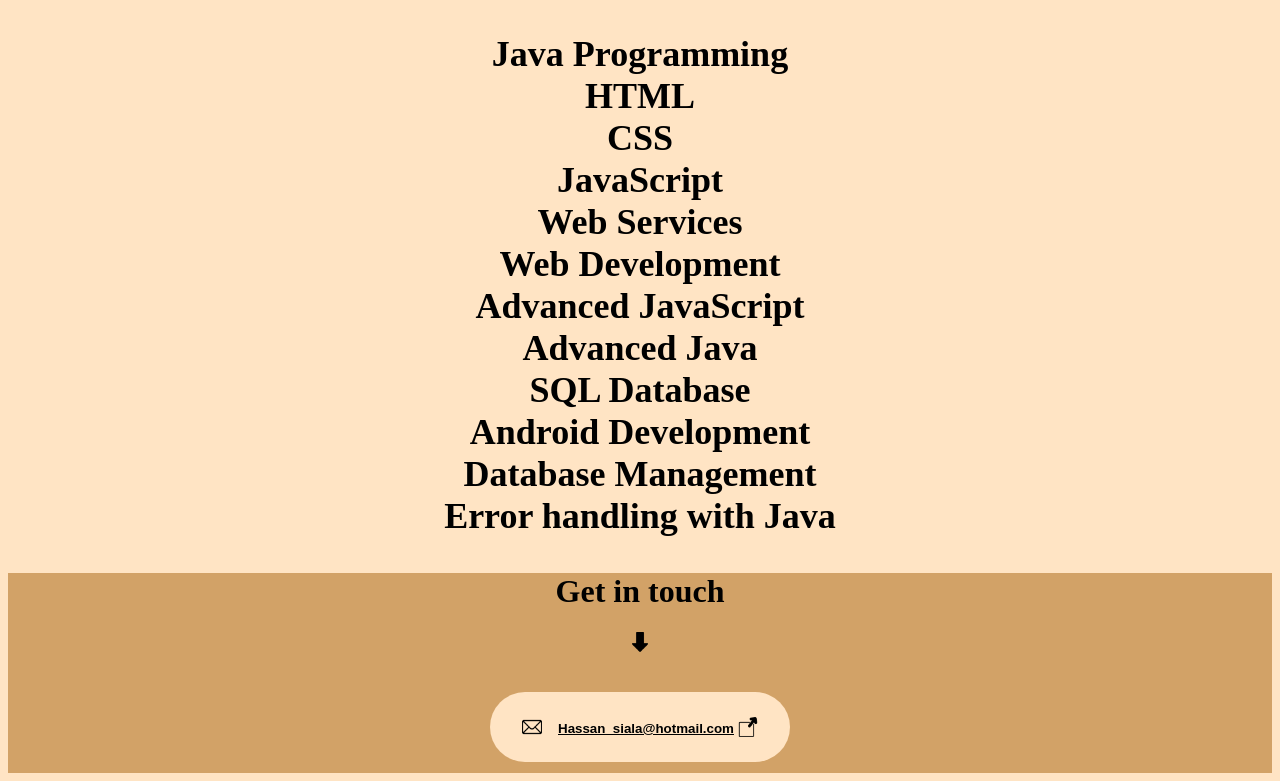
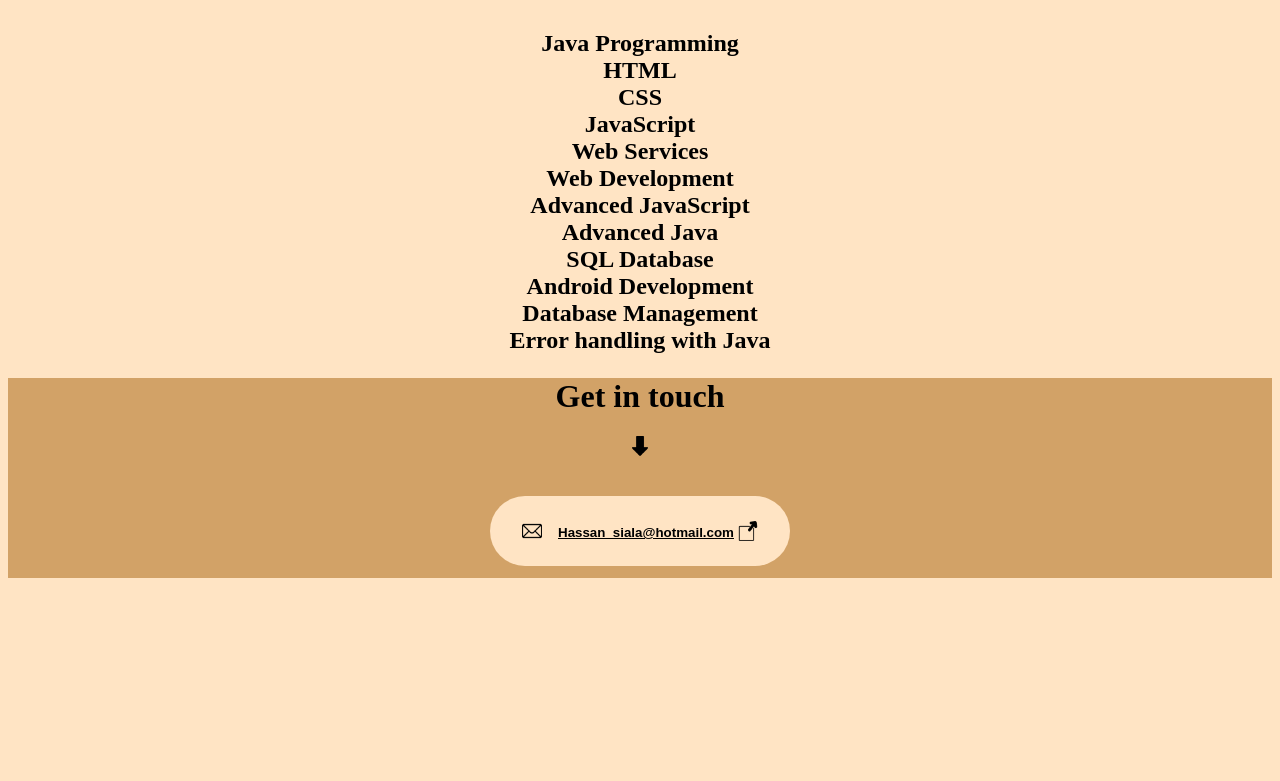
Before and after one commit to ha33ann/Portfolio, a plain HTML site: page index.html in a window 1280 px wide. Shown: the part 704-1485 px from the top of the page. After the commit the page ends 1290 px from the top, so only its background shows below. Drawn offline with Linux system fonts and the light colour scheme.

Commit message:
Update index.html

```diff
--- a/index.html
+++ b/index.html
@@ -38,6 +38,8 @@
         <br>
         Always looking to improve my skills as a Java Developer and grow both as a person and a Developer.</p>
 
+
+
     <div class="buttons" id="buttons">
         <div class="tooltip" id="tooltip">
             <span class="tooltiptext">Click here to copy email</span>
@@ -49,15 +51,14 @@
         <span class="tooltiptext3">Click here to view my resume</span>
     <button onclick="resume()"> <img src="./img/resume.png" class="CV" id="CV"></a></button>
     </div>
-        </div>
-    </div>
+
 
 
 
     <div class="lorem" id="lorem">
         <h1 class="Skills" id="Skills">My Skills:</h1>
 
-        <ul class="lorem">
+        <ul class="loremlist">
             <li class="list1" id="list1">Java Programming</li>
             <li class="list2" id="list2">HTML</li>
             <li class="list3" id="list3">CSS</li>
@@ -87,6 +88,7 @@
                 <img src="./img/mail.png" class="mailbuttonimg" id="mailbuttonimg"> <p class="btnmail" id="btnmail">Hassan_siala@hotmail.com</p>
             </button>
             </footer>
+
     </div>
     <script src="script.js" defer></script>
 
```
Lines whose indentation alone changed are shown as unchanged.
